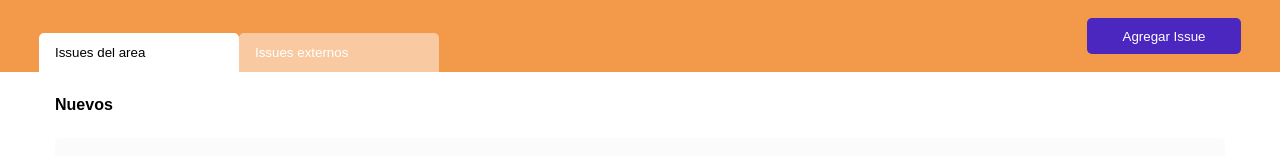
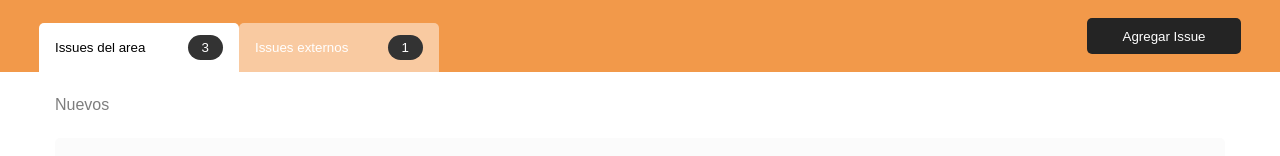
Before and after one commit to WizelineHackathon2018/Bitssue, a React app: page / in a window 1280 px wide. Shown: the top 156 px of the page. Built offline with nearby package versions, Linux system fonts and the light colour scheme.

Commit message:
change text color

```diff
--- a/src/components/Home.jsx
+++ b/src/components/Home.jsx
@@ -13,9 +13,11 @@ class Home extends Component {
                     <div className="tabs">
                         <button className="active">
                             <span>Issues del area</span>
+                            <span className="count">3</span>
                         </button>
                         <button>
                             <span>Issues externos</span>
+                            <span className="count">1</span>
                         </button>
                     </div>
                     <div className="actions">
--- a/src/components/Home.scss
+++ b/src/components/Home.scss
@@ -1,5 +1,9 @@
 $primary: #F2994A;
 $secondary: #4C27BF;
+$dark: #242424;
+
+$text-light: rgba(0, 0, 0, 0.74);
+$text-gray: rgba(0, 0, 0, 0.51);
 
 a{
     text-decoration: none;
@@ -24,9 +28,16 @@ header{
             padding: 12px 16px;
             display: flex;
             justify-content: space-between;
+            align-items: center;
             &.active{
                 background-color: white;
                 color: inherit;
+            }
+            .count{
+                padding: 5px 14px;
+                border-radius: 14px;
+                background-color: #333333;
+                color: white;
             }
         }
     }
@@ -34,7 +45,7 @@ header{
       .add {
         width: 154px;
         height: 36px;
-        background-color: $secondary;
+        background-color: $dark;
         border: none;
         color: white;
         border-radius: 5px;
@@ -47,6 +58,8 @@ header{
         >.title{
             margin: 24px 0;
             font-size: 1em;
+            color: $text-gray;
+            font-weight: normal;
         }
     }
 }
```
